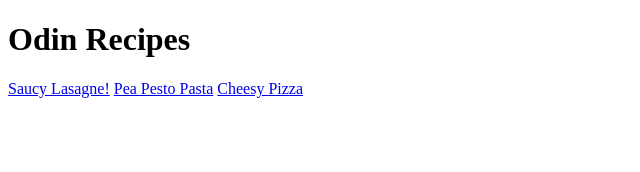
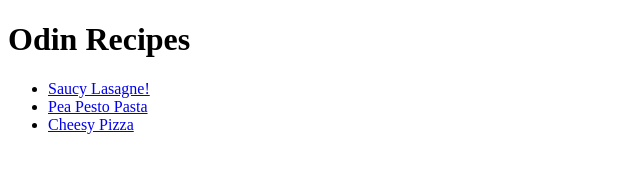
Before and after one commit to pk3r/odin-recipes, a plain HTML site: page index.html in a window 1280 px wide. Shown: the whole page, without its empty margins (0-640 px from the left). Drawn offline with Linux system fonts and the light colour scheme.

Commit message:
places anchor links in list

```diff
--- a/index.html
+++ b/index.html
@@ -8,8 +8,11 @@
 </head>
 <body>
     <h1>Odin Recipes</h1>
-    <a href="/odin-recipes/recipes/lasagne.html">Saucy Lasagne!</a>
-    <a href="/odin-recipes/recipes/pestopasta.html">Pea Pesto Pasta</a>
-    <a href="/odin-recipes/recipes/pizza.html">Cheesy Pizza</a>
+<ul>
+    <li><a href="/odin-recipes/recipes/lasagne.html">Saucy Lasagne!</a></li>
+    <li><a href="/odin-recipes/recipes/pestopasta.html">Pea Pesto Pasta</a></li>
+    <li><a href="/odin-recipes/recipes/pizza.html">Cheesy Pizza</a></li>
+</ul>
+
 </body>
 </html>
```
